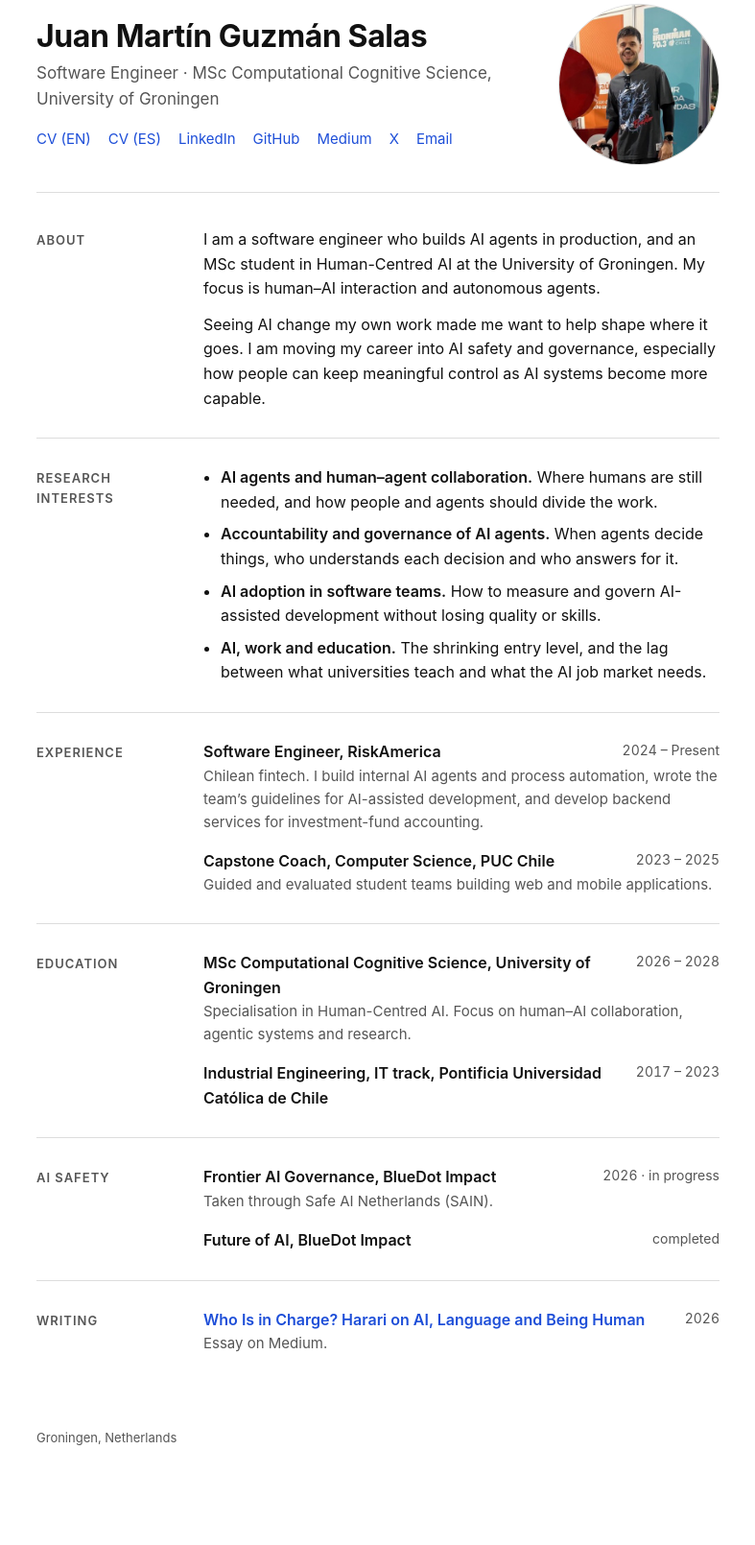
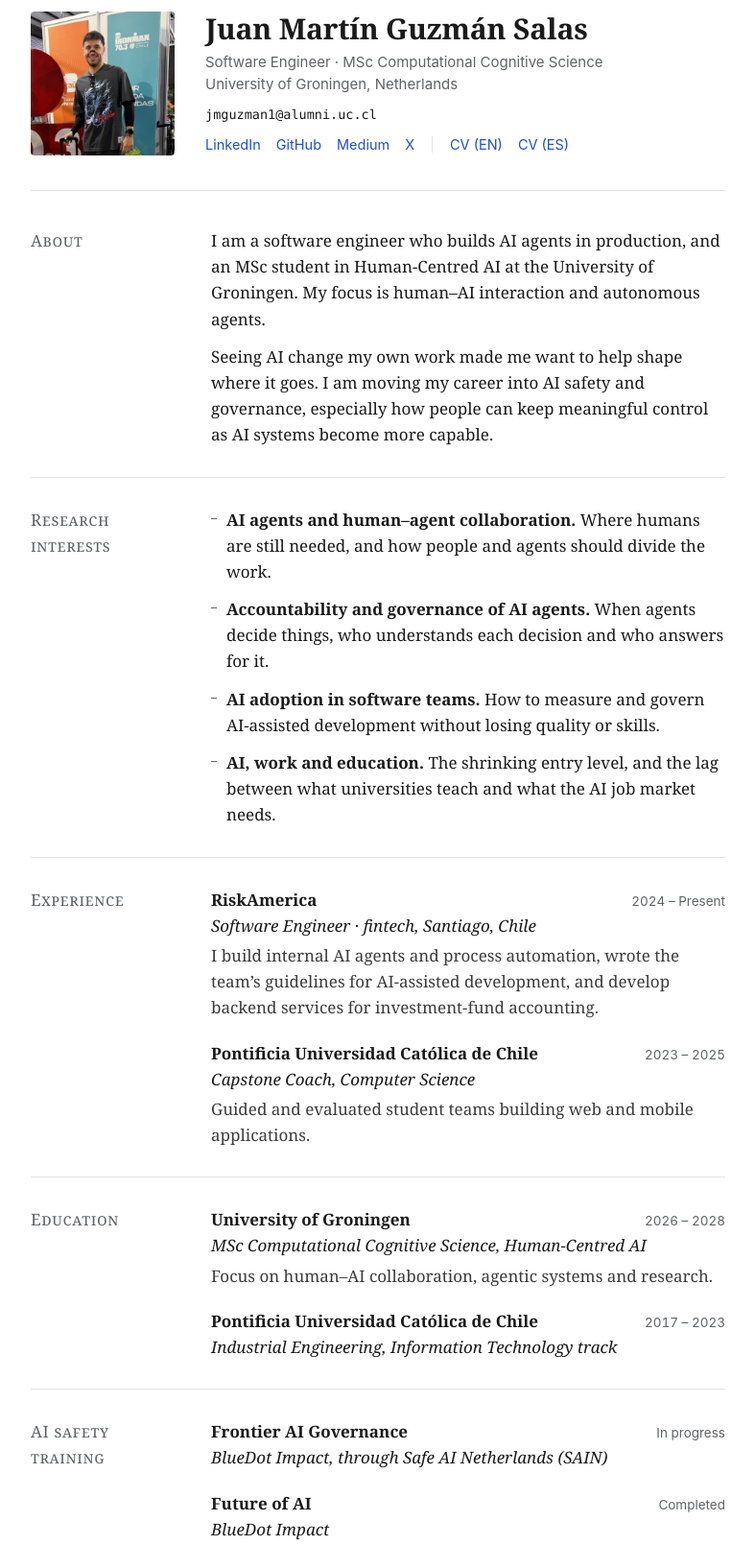
Before and after one commit to JuanmaGuzman/juanmaguzman.github.io, a plain HTML site: page index.html in a window 1280 px wide. Shown: the part 68-1678 px from the top of the page at 96% size, without its empty margins (246-1033 px from the left). Before the commit the page ends 1625 px from the top, so only its background shows below. Drawn offline with Linux system fonts and the light colour scheme.

Commit message:
Redesign: square photo, plain-text email, serif type, clearer sections; rotate photo every 5 minutes
Co-Authored-By: Claude Opus 5.5 <noreply@anthropic.com>

```diff
--- a/index.html
+++ b/index.html
@@ -11,22 +11,23 @@
 <main>
 
   <header>
+    <button class="photo" id="photo" type="button" title="Show another photo" aria-label="Show another photo">
+      <img id="photo-img" src="img/portrait-selfie.jpg" alt="Juan Martín Guzmán Salas" width="150" height="150">
+    </button>
     <div class="intro">
       <h1>Juan Martín Guzmán Salas</h1>
-    <p class="tagline">Software Engineer · MSc Computational Cognitive Science, University of Groningen</p>
+      <p class="tagline">Software Engineer · MSc Computational Cognitive Science<br>University of Groningen, Netherlands</p>
+      <p class="email">jmguzman1@alumni.uc.cl</p>
       <nav class="links">
-      <a href="cv/Juan-Martin-Guzman-Salas_CV_EN.pdf">CV (EN)</a>
-      <a href="cv/Juan-Martin-Guzman-Salas_CV_ES.pdf">CV (ES)</a>
         <a href="https://www.linkedin.com/in/juanmartinguzman/">LinkedIn</a>
         <a href="https://github.com/JuanmaGuzman">GitHub</a>
         <a href="https://medium.com/@jmguzman1">Medium</a>
         <a href="https://x.com/juanmartingzman">X</a>
-      <a href="mailto:jmguzman1@alumni.uc.cl">Email</a>
+        <span class="sep">|</span>
+        <a href="cv/Juan-Martin-Guzman-Salas_CV_EN.pdf">CV (EN)</a>
+        <a href="cv/Juan-Martin-Guzman-Salas_CV_ES.pdf">CV (ES)</a>
       </nav>
     </div>
-    <button class="photo" id="photo" type="button" title="Show another photo" aria-label="Show another photo">
-      <img id="photo-img" src="img/portrait-selfie.jpg" alt="Juan Martín Guzmán Salas" width="168" height="168">
-    </button>
   </header>
 
   <section>
@@ -41,10 +42,10 @@
     <h2>Research interests</h2>
     <div>
       <ul class="topics">
-        <li><b>AI agents and human–agent collaboration.</b> Where humans are still needed, and how people and agents should divide the work.</li>
-        <li><b>Accountability and governance of AI agents.</b> When agents decide things, who understands each decision and who answers for it.</li>
-        <li><b>AI adoption in software teams.</b> How to measure and govern AI-assisted development without losing quality or skills.</li>
-        <li><b>AI, work and education.</b> The shrinking entry level, and the lag between what universities teach and what the AI job market needs.</li>
+        <li><span class="title">AI agents and human–agent collaboration.</span> Where humans are still needed, and how people and agents should divide the work.</li>
+        <li><span class="title">Accountability and governance of AI agents.</span> When agents decide things, who understands each decision and who answers for it.</li>
+        <li><span class="title">AI adoption in software teams.</span> How to measure and govern AI-assisted development without losing quality or skills.</li>
+        <li><span class="title">AI, work and education.</span> The shrinking entry level, and the lag between what universities teach and what the AI job market needs.</li>
       </ul>
     </div>
   </section>
@@ -53,12 +54,14 @@
     <h2>Experience</h2>
     <div>
       <div class="item">
-        <div class="row"><span class="title">Software Engineer, RiskAmerica</span><span class="date">2024 – Present</span></div>
-        <div class="sub">Chilean fintech. I build internal AI agents and process automation, wrote the team’s guidelines for AI-assisted development, and develop backend services for investment-fund accounting.</div>
+        <div class="row"><span class="title">RiskAmerica</span><span class="date">2024 – Present</span></div>
+        <div class="role">Software Engineer · fintech, Santiago, Chile</div>
+        <p class="sub">I build internal AI agents and process automation, wrote the team’s guidelines for AI-assisted development, and develop backend services for investment-fund accounting.</p>
       </div>
       <div class="item">
-        <div class="row"><span class="title">Capstone Coach, Computer Science, PUC Chile</span><span class="date">2023 – 2025</span></div>
-        <div class="sub">Guided and evaluated student teams building web and mobile applications.</div>
+        <div class="row"><span class="title">Pontificia Universidad Católica de Chile</span><span class="date">2023 – 2025</span></div>
+        <div class="role">Capstone Coach, Computer Science</div>
+        <p class="sub">Guided and evaluated student teams building web and mobile applications.</p>
       </div>
     </div>
   </section>
@@ -67,24 +70,27 @@
     <h2>Education</h2>
     <div>
       <div class="item">
-        <div class="row"><span class="title">MSc Computational Cognitive Science, University of Groningen</span><span class="date">2026 – 2028</span></div>
-        <div class="sub">Specialisation in Human-Centred AI. Focus on human–AI collaboration, agentic systems and research.</div>
+        <div class="row"><span class="title">University of Groningen</span><span class="date">2026 – 2028</span></div>
+        <div class="role">MSc Computational Cognitive Science, Human-Centred AI</div>
+        <p class="sub">Focus on human–AI collaboration, agentic systems and research.</p>
       </div>
       <div class="item">
-        <div class="row"><span class="title">Industrial Engineering, IT track, Pontificia Universidad Católica de Chile</span><span class="date">2017 – 2023</span></div>
+        <div class="row"><span class="title">Pontificia Universidad Católica de Chile</span><span class="date">2017 – 2023</span></div>
+        <div class="role">Industrial Engineering, Information Technology track</div>
       </div>
     </div>
   </section>
 
   <section>
-    <h2>AI safety</h2>
+    <h2>AI safety training</h2>
     <div>
       <div class="item">
-        <div class="row"><span class="title">Frontier AI Governance, BlueDot Impact</span><span class="date">2026 · in progress</span></div>
-        <div class="sub">Taken through Safe AI Netherlands (SAIN).</div>
+        <div class="row"><span class="title">Frontier AI Governance</span><span class="date">In progress</span></div>
+        <div class="role">BlueDot Impact, through Safe AI Netherlands (SAIN)</div>
       </div>
       <div class="item">
-        <div class="row"><span class="title">Future of AI, BlueDot Impact</span><span class="date">completed</span></div>
+        <div class="row"><span class="title">Future of AI</span><span class="date">Completed</span></div>
+        <div class="role">BlueDot Impact</div>
       </div>
     </div>
   </section>
@@ -94,33 +100,31 @@
     <div>
       <div class="item">
         <div class="row"><a class="title" href="https://medium.com/@jmguzman1/who-is-in-charge-harari-on-ai-language-and-being-human-6d219c90145d">Who Is in Charge? Harari on AI, Language and Being Human</a><span class="date">2026</span></div>
-        <div class="sub">Essay on Medium.</div>
+        <div class="role">Essay, Medium</div>
       </div>
     </div>
   </section>
 
 </main>
-<footer>Groningen, Netherlands</footer>
 <script>
-  // Random photo on each visit; click to see the next one.
+  // Random photo on each visit; it changes every 5 minutes, or on click.
   const photos = [
-    { src: "img/portrait-selfie.jpg", pos: "50% 50%", alt: "Juan Martín Guzmán Salas" },
-    { src: "img/triathlon-run.jpg", pos: "50% 50%", alt: "Running in a triathlon" },
-    { src: "img/triathlon-bike.jpg", pos: "50% 50%", alt: "Cycling on a mountain road" },
-    { src: "img/triathlon-swim.jpg", pos: "50% 50%", alt: "After an open-water swim" },
-    { src: "img/ironman-70-3-puerto-varas.jpg", pos: "50% 50%", alt: "At IRONMAN 70.3 Puerto Varas" }
+    { src: "img/portrait-selfie.jpg", alt: "Juan Martín Guzmán Salas" },
+    { src: "img/triathlon-run.jpg", alt: "Running in a triathlon" },
+    { src: "img/triathlon-bike.jpg", alt: "Cycling on a mountain road" },
+    { src: "img/triathlon-swim.jpg", alt: "After an open-water swim" },
+    { src: "img/ironman-70-3-puerto-varas.jpg", alt: "At IRONMAN 70.3 Puerto Varas" }
   ];
   const img = document.getElementById("photo-img");
   let i = Math.floor(Math.random() * photos.length);
-  function show(k) {
-    img.src = photos[k].src;
-    img.style.objectPosition = photos[k].pos;
-    img.alt = photos[k].alt;
-  }
+  function show(k) { img.src = photos[k].src; img.alt = photos[k].alt; }
   show(i);
+  function next() { i = (i + 1) % photos.length; show(i); }
+  let timer = setInterval(next, 5 * 60 * 1000);
   document.getElementById("photo").addEventListener("click", () => {
-    i = (i + 1) % photos.length;
-    show(i);
+    next();
+    clearInterval(timer);
+    timer = setInterval(next, 5 * 60 * 1000);
   });
 </script>
 </body>
--- a/style.css
+++ b/style.css
@@ -1,59 +1,64 @@
 :root {
-  --text: #111111;
-  --muted: #555555;
-  --line: #dddddd;
+  --text: #1a1a1a;
+  --muted: #5f6368;
+  --line: #e3e3e3;
   --accent: #1d4ed8;
   --bg: #ffffff;
+  --serif: "Charter", "Iowan Old Style", "Georgia", serif;
+  --sans: -apple-system, BlinkMacSystemFont, "Segoe UI", Roboto, "Helvetica Neue", Arial, sans-serif;
+  --mono: "SF Mono", "Menlo", "Consolas", monospace;
 }
 * { box-sizing: border-box; }
 html { -webkit-text-size-adjust: 100%; }
 body {
-  overflow-wrap: break-word;
   margin: 0;
   background: var(--bg);
   color: var(--text);
-  font-family: -apple-system, BlinkMacSystemFont, "Segoe UI", Roboto, "Helvetica Neue", Arial, sans-serif;
-  font-size: 16px;
+  font-family: var(--serif);
+  font-size: 17px;
   line-height: 1.6;
+  overflow-wrap: break-word;
 }
-main { max-width: 760px; margin: 0 auto; padding: 72px 24px 48px; }
+main { max-width: 780px; margin: 0 auto; padding: 80px 28px 72px; }
 a { color: var(--accent); text-decoration: none; }
-a:hover { text-decoration: underline; }
-
-header { display: flex; justify-content: space-between; align-items: center; gap: 32px; padding-bottom: 28px; border-bottom: 1px solid var(--line); margin-bottom: 8px; }
-h1 { font-size: 32px; line-height: 1.2; margin: 0 0 6px; font-weight: 700; letter-spacing: -0.4px; }
-.tagline { margin: 0; color: var(--muted); font-size: 17px; }
-.photo { flex-shrink: 0; padding: 0; border: none; background: none; cursor: pointer; border-radius: 50%; }
-.photo img { display: block; width: 168px; height: 168px; border-radius: 50%; object-fit: cover; border: 1px solid var(--line); }
-.photo:focus-visible { outline: 2px solid var(--accent); outline-offset: 3px; }
-.links { margin-top: 16px; display: flex; flex-wrap: wrap; gap: 6px 18px; font-size: 15px; }
-
-section { display: grid; grid-template-columns: 150px 1fr; gap: 24px; padding: 28px 0; border-bottom: 1px solid var(--line); }
-section:last-of-type { border-bottom: none; }
-h2 { margin: 0; font-size: 13px; font-weight: 600; text-transform: uppercase; letter-spacing: 1px; color: var(--muted); padding-top: 3px; }
+a:hover { text-decoration: underline; text-underline-offset: 3px; }
 p { margin: 0 0 12px; }
 p:last-child { margin-bottom: 0; }
 
-.item { margin-bottom: 16px; }
+/* Header */
+header { display: flex; align-items: center; gap: 32px; padding-bottom: 36px; margin-bottom: 8px; border-bottom: 1px solid var(--line); }
+.photo { flex-shrink: 0; padding: 0; border: none; background: none; cursor: pointer; border-radius: 4px; }
+.photo img { display: block; width: 150px; height: 150px; object-fit: cover; border-radius: 4px; }
+.photo:focus-visible { outline: 2px solid var(--accent); outline-offset: 3px; }
+h1 { font-family: var(--serif); font-size: 30px; line-height: 1.2; font-weight: 700; margin: 0 0 6px; letter-spacing: -0.2px; }
+.tagline { font-family: var(--sans); font-size: 15px; line-height: 1.5; color: var(--muted); margin: 0 0 10px; }
+.email { font-family: var(--mono); font-size: 13.5px; color: var(--text); margin: 0 0 8px; user-select: all; }
+.links { font-family: var(--sans); font-size: 14.5px; display: flex; flex-wrap: wrap; align-items: center; gap: 4px 16px; }
+.sep { color: var(--line); }
+
+/* Sections */
+section { display: grid; grid-template-columns: 160px 1fr; gap: 28px; padding: 30px 0; border-bottom: 1px solid var(--line); }
+section:last-of-type { border-bottom: none; }
+h2 { margin: 0; font-family: var(--serif); font-size: 17px; font-weight: 400; font-variant: small-caps; letter-spacing: 0.6px; color: var(--muted); line-height: 1.6; }
+
+.item { margin-bottom: 20px; }
 .item:last-child { margin-bottom: 0; }
-.row { display: flex; justify-content: space-between; gap: 16px; }
-.title { font-weight: 600; }
-.date { color: var(--muted); font-size: 14px; white-space: nowrap; font-variant-numeric: tabular-nums; }
-.sub { color: var(--muted); font-size: 15px; }
+.row { display: flex; justify-content: space-between; align-items: baseline; gap: 16px; }
+.title { font-weight: 700; }
+.date { font-family: var(--sans); font-size: 13.5px; color: var(--muted); white-space: nowrap; font-variant-numeric: tabular-nums; }
+.role { font-style: italic; color: var(--text); }
+.sub { margin-top: 4px; color: #3c3c3c; }
 
-.topics { margin: 0; padding-left: 18px; }
-.topics li { margin-bottom: 8px; }
+.topics { margin: 0; padding-left: 0; list-style: none; }
+.topics li { margin-bottom: 12px; padding-left: 16px; position: relative; }
+.topics li::before { content: ""; position: absolute; left: 0; top: 0.72em; width: 6px; height: 1px; background: var(--muted); }
 .topics li:last-child { margin-bottom: 0; }
-.topics b { font-weight: 600; }
-
-footer { max-width: 760px; margin: 0 auto; padding: 0 24px 48px; color: var(--muted); font-size: 13px; }
 
 @media (max-width: 640px) {
-  main { padding-top: 48px; }
+  main { padding-top: 40px; }
+  header { flex-direction: column; align-items: flex-start; gap: 20px; }
+  .photo img { width: 120px; height: 120px; }
   h1 { font-size: 26px; }
-  header { flex-direction: column-reverse; align-items: flex-start; gap: 20px; }
-  .photo img { width: 120px; height: 120px; }
-  .tagline { font-size: 16px; }
-  section { grid-template-columns: 1fr; gap: 10px; }
+  section { grid-template-columns: 1fr; gap: 8px; }
   .row { flex-direction: column; gap: 0; }
 }
```
Lines whose indentation alone changed are shown as unchanged.
